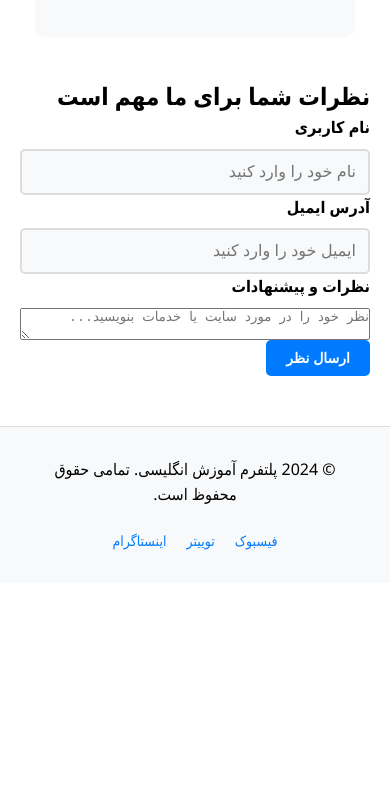
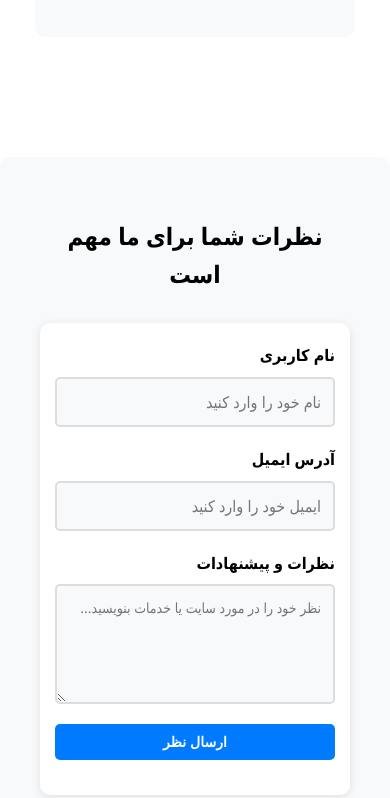
Before and after one commit to Reza-saleh82/University_project, a website: page index.html in a window 390 px wide. Shown: the part 4346-5144 px from the top of the page. Before the commit the page ends 4929 px from the top, so only its background shows below. Drawn offline with Linux system fonts and the light colour scheme.

Commit message:
Update CSS to RTL (Right-to-Left) format for Persian language support

```diff
--- a/style.css
+++ b/style.css
@@ -42,6 +42,7 @@ body.dark-theme {
 
 html {
     scroll-behavior: smooth;
+    direction: rtl;
 }
 
 body {
@@ -50,6 +51,8 @@ body {
     color: var(--text-primary);
     line-height: 1.6;
     transition: background-color 0.3s, color 0.3s;
+    direction: rtl;
+    text-align: right;
 }
 
 .container {
@@ -77,6 +80,7 @@ body {
     align-items: center;
     padding: 15px 30px;
     flex-wrap: wrap;
+    flex-direction: row-reverse;
 }
 
 .logo h2 {
@@ -93,6 +97,7 @@ body {
     display: flex;
     list-style: none;
     gap: 30px;
+    flex-direction: row-reverse;
 }
 
 .nav-menu a {
@@ -207,6 +212,7 @@ body {
     object-fit: cover;
     border-radius: 8px;
     margin-bottom: 15px;
+    background-color: var(--bg-secondary);
 }
 
 .lesson-card h3 {
@@ -331,6 +337,85 @@ body {
 }
 
 /* ============================================
+   Survey Section
+   ============================================ */
+
+.survey-section {
+    background-color: var(--bg-secondary);
+    padding: 60px 20px;
+    margin: 80px 0;
+    border-radius: 10px;
+}
+
+.survey-section h2 {
+    text-align: center;
+    color: var(--text-primary);
+    font-size: 32px;
+    margin-bottom: 40px;
+}
+
+.survey-container {
+    max-width: 600px;
+    margin: 0 auto;
+    background-color: var(--card-bg);
+    padding: 40px;
+    border-radius: 10px;
+    box-shadow: var(--shadow);
+}
+
+.survey-form {
+    display: flex;
+    flex-direction: column;
+    gap: 20px;
+}
+
+.survey-form .form-group {
+    display: flex;
+    flex-direction: column;
+}
+
+.survey-form label {
+    color: var(--text-primary);
+    margin-bottom: 8px;
+    font-weight: 600;
+    text-align: right;
+}
+
+.survey-form input[type="text"],
+.survey-form input[type="email"],
+.survey-form textarea {
+    padding: 12px;
+    border: 2px solid var(--border-color);
+    border-radius: 5px;
+    background-color: var(--bg-secondary);
+    color: var(--text-primary);
+    font-size: 16px;
+    transition: border-color 0.3s;
+    text-align: right;
+    direction: rtl;
+    font-family: inherit;
+}
+
+.survey-form input[type="text"]:focus,
+.survey-form input[type="email"]:focus,
+.survey-form textarea:focus {
+    outline: none;
+    border-color: var(--button-bg);
+}
+
+.survey-form textarea {
+    resize: vertical;
+    min-height: 120px;
+}
+
+.survey-status {
+    text-align: center;
+    margin-top: 15px;
+    color: #28a745;
+    font-weight: 500;
+}
+
+/* ============================================
    Buttons
    ============================================ */
 
@@ -422,16 +507,19 @@ body {
     padding: 40px;
     border-radius: 10px;
     box-shadow: var(--shadow);
+    order: 2;
 }
 
 .login-box h1 {
     color: var(--text-primary);
     margin-bottom: 10px;
+    text-align: right;
 }
 
 .login-subtitle {
     color: var(--text-secondary);
     margin-bottom: 30px;
+    text-align: right;
 }
 
 .login-form {
@@ -449,6 +537,7 @@ body {
     color: var(--text-primary);
     margin-bottom: 8px;
     font-weight: 600;
+    text-align: right;
 }
 
 .form-group input[type="text"],
@@ -461,6 +550,8 @@ body {
     color: var(--text-primary);
     font-size: 16px;
     transition: border-color 0.3s;
+    text-align: right;
+    direction: rtl;
 }
 
 .form-group input[type="text"]:focus,
@@ -471,7 +562,7 @@ body {
 }
 
 .form-group.checkbox {
-    flex-direction: row;
+    flex-direction: row-reverse;
     align-items: center;
     gap: 10px;
 }
@@ -492,6 +583,7 @@ body {
     align-items: center;
     margin-top: 20px;
     color: var(--text-secondary);
+    flex-direction: row-reverse;
 }
 
 .form-links a {
@@ -507,6 +599,7 @@ body {
 
 .login-image {
     text-align: center;
+    order: 1;
 }
 
 .login-image img {
@@ -558,24 +651,31 @@ body {
 }
 
 .about-section.reverse .about-image {
-    order: -1;
+    order: 2;
+}
+
+.about-section.reverse .about-text {
+    order: 1;
 }
 
 .about-text h2 {
     color: var(--text-primary);
     font-size: 32px;
     margin-bottom: 20px;
+    text-align: right;
 }
 
 .about-text p {
     color: var(--text-secondary);
     margin-bottom: 15px;
     font-size: 16px;
+    text-align: right;
 }
 
 .features-list {
     list-style: none;
     padding: 0;
+    text-align: right;
 }
 
 .features-list li {
@@ -749,7 +849,7 @@ body {
     }
 
     .nav-menu ul {
-        flex-direction: column;
+        flex-direction: column-reverse;
         gap: 0;
         padding: 20px;
     }
@@ -775,7 +875,8 @@ body {
     .podcasts h2,
     .about-hero h1,
     .team-section h2,
-    .stats-section h2 {
+    .stats-section h2,
+    .survey-section h2 {
         font-size: 28px;
     }
 
@@ -812,6 +913,10 @@ body {
 
     .stats-grid {
         grid-template-columns: repeat(2, 1fr);
+    }
+
+    .survey-container {
+        padding: 30px 20px;
     }
 }
 
@@ -911,8 +1016,7 @@ body {
     }
 
     .form-links {
-        flex-direction: column;
-        gap: 10px;
+        flex-direction: row-reverse;
     }
 
     .about-hero h1 {
@@ -934,7 +1038,8 @@ body {
 
     .team-section h2,
     .stats-section h2,
-    .contact-cta h2 {
+    .contact-cta h2,
+    .survey-section h2 {
         font-size: 24px;
         margin-bottom: 30px;
     }
@@ -968,4 +1073,13 @@ body {
     .contact-cta p {
         font-size: 16px;
     }
+
+    .survey-container {
+        padding: 20px 15px;
+    }
+
+    .survey-form input,
+    .survey-form textarea {
+        font-size: 14px;
+    }
 }
```
